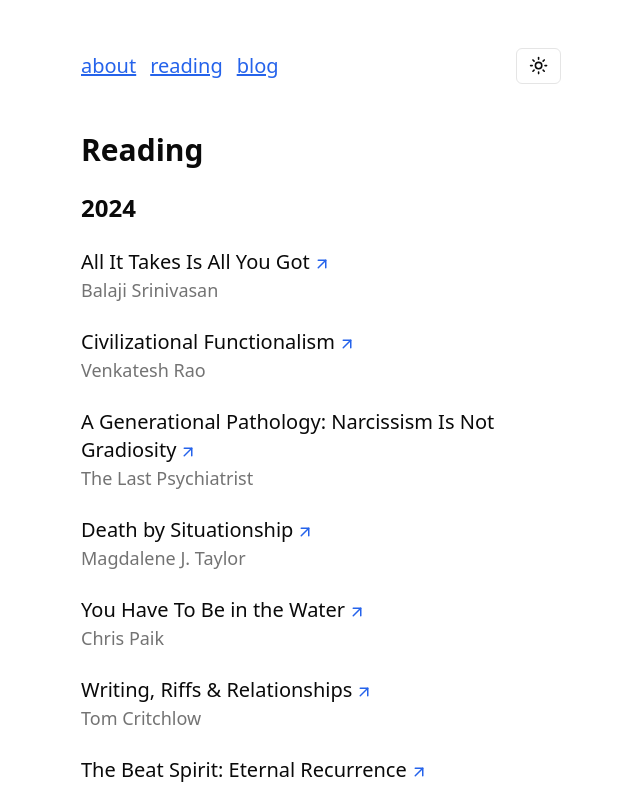
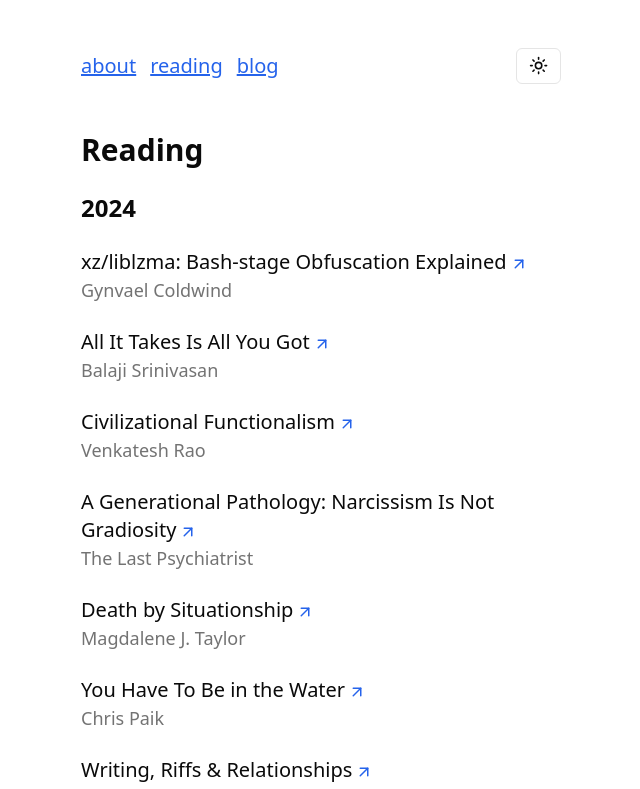
Before and after one commit to bolander72/boland.co, a Next.js app: page /reading in a window 1280 px wide. Shown: the top 789 px of the page, without its empty margins (319-959 px from the left). Built offline with nearby package versions, Linux system fonts and the light colour scheme.

Commit message:
Add blog post route structure

```diff
--- a/app/blog/page.tsx
+++ b/app/blog/page.tsx
@@ -27,8 +27,6 @@ const mappedPosts = (): MappedPosts => {
     if (!postsByYearAndMonth[year][readableMonth]) {
       postsByYearAndMonth[year][readableMonth] = []
     }
-
-    console.log(post)
 
     postsByYearAndMonth[year][readableMonth].push({
       ...post
--- a/app/reading/index.json
+++ b/app/reading/index.json
@@ -1,6 +1,11 @@
 {
   "years": {
     "2024": [
+      {
+        "title": "xz/liblzma: Bash-stage Obfuscation Explained",
+        "authors": ["Gynvael Coldwind"],
+        "link": "https://gynvael.coldwind.pl/?id=782"
+      },
       {
         "title": "All It Takes Is All You Got",
         "authors": ["Balaji Srinivasan"],
```
Also changed, not shown: app/blog/[year]/[month]/[date]/[slug]/page.tsx (renamed from app/blog/[slug]/page.tsx).
